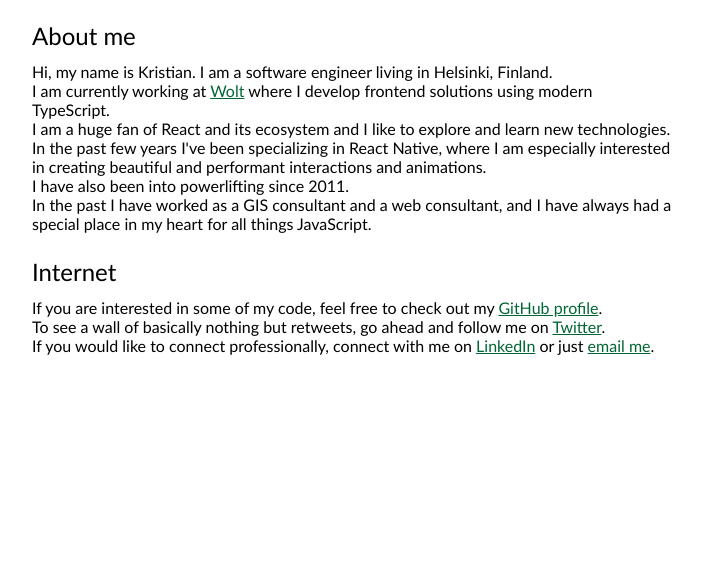
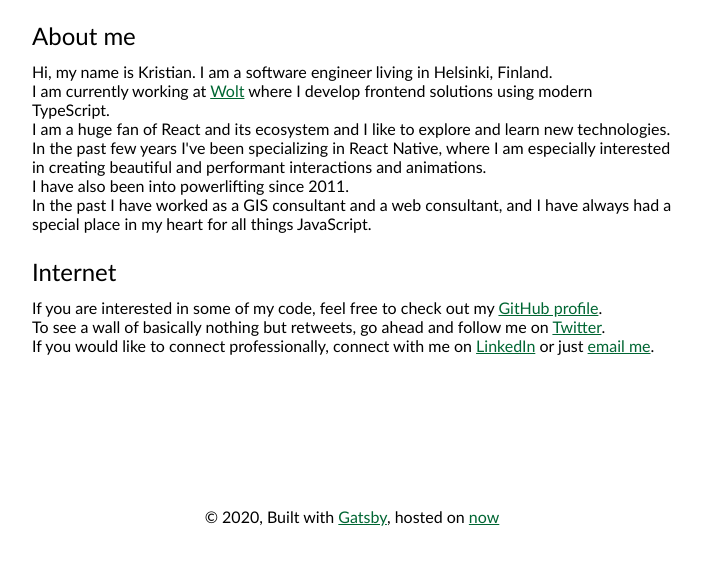
Before and after one commit to sakarisson/sakarisson.com, a Gatsby site: page / in a window 1280 px wide. Shown: the part 197-762 px from the top of the page, without its empty margins (288-990 px from the left). Built offline with nearby package versions, Linux system fonts and the light colour scheme; Gatsby itself is replaced by a stand-in of ours.

Commit message:
Add footer

```diff
--- /dev/null
+++ b/src/Styles.ts
@@ -0,0 +1,5 @@
+import styled from "styled-components"
+
+export const Link = styled.a`
+  color: rgb(0, 102, 51);
+`
--- a/src/components/layout.tsx
+++ b/src/components/layout.tsx
@@ -3,6 +3,13 @@ import styled, { createGlobalStyle } from "styled-components"
 
 import Header from "./header"
 import SEO from "./seo"
+import { Paragraph } from "./Typography"
+import { Link } from "../Styles"
+
+enum GridArea {
+  CONTENT = "CONTENT",
+  FOOTER = "FOOTER",
+}
 
 const FONT_FAMILY =
   '"Gill Sans", "Gill Sans MT", "Calibri", "Lato", "sans-serif"'
@@ -16,9 +23,17 @@ const GlobalStyle = createGlobalStyle`
 
 const Root = styled.div`
   padding: 16px;
+  position: absolute;
+  top: 0;
+  left: 0;
+  bottom: 0;
+  right: 0;
   display: grid;
   grid-template-columns: 1fr 40em 1fr;
-  grid-template-areas: ". content .";
+  grid-template-rows: auto 5em;
+  grid-template-areas:
+    ". ${GridArea.CONTENT} ."
+    ". ${GridArea.FOOTER} .";
 
   @media only screen and (max-width: 42em) {
     grid-template-columns: 0 100% 0;
@@ -26,7 +41,13 @@ const Root = styled.div`
 `
 
 const Content = styled.div`
-  grid-area: content;
+  grid-area: ${GridArea.CONTENT};
+  padding-bottom: 3em;
+`
+
+const Footer = styled.footer`
+  grid-area: ${GridArea.FOOTER};
+  text-align: center;
 `
 
 type Props = {
@@ -42,6 +63,15 @@ const Layout: React.FC<Props> = ({ children }) => {
         <Header />
         <main>{children}</main>
       </Content>
+      <Footer>
+        <Paragraph>
+          © {new Date().getFullYear()}, Built with
+          {` `}
+          <Link href="https://www.gatsbyjs.org">Gatsby</Link>
+          {`, hosted on `}
+          <Link href="https://www.now.sh">now</Link>
+        </Paragraph>
+      </Footer>
     </Root>
   )
 }
--- a/src/pages/index.tsx
+++ b/src/pages/index.tsx
@@ -1,6 +1,7 @@
 import React from "react"
 import styled from "styled-components"
 
+import * as S from "../Styles"
 import Layout from "../components/layout"
 import * as Typography from "../components/Typography"
 
@@ -10,10 +11,6 @@ const Heading = styled(Typography.Heading)`
 
 const Paragraph = styled(Typography.Paragraph)``
 
-const Link = styled.a`
-  color: rgb(0, 102, 51);
-`
-
 const IndexPage = () => (
   <Layout>
     <Heading>About me</Heading>
@@ -22,8 +19,8 @@ const IndexPage = () => (
       Finland.
     </Paragraph>
     <Paragraph>
-      I am currently working at <Link href="https://wolt.com/">Wolt</Link> where
-      I develop frontend solutions using modern TypeScript.
+      I am currently working at <S.Link href="https://wolt.com/">Wolt</S.Link>{" "}
+      where I develop frontend solutions using modern TypeScript.
     </Paragraph>
     <Paragraph>
       I am a huge fan of React and its ecosystem and I like to explore and learn
@@ -39,18 +36,18 @@ const IndexPage = () => (
     <Heading>Internet</Heading>
     <Paragraph>
       If you are interested in some of my code, feel free to check out my{" "}
-      <Link href="https://github.com/Sakarisson/">GitHub profile</Link>.
+      <S.Link href="https://github.com/Sakarisson/">GitHub profile</S.Link>.
     </Paragraph>
     <Paragraph>
       To see a wall of basically nothing but retweets, go ahead and follow me on{" "}
-      <Link href="https://twitter.com/ksakarisson">Twitter</Link>.
+      <S.Link href="https://twitter.com/ksakarisson">Twitter</S.Link>.
     </Paragraph>
     <Paragraph>
       If you would like to connect professionally, connect with me on{" "}
-      <Link href="https://www.linkedin.com/in/kristiansakarisson/">
+      <S.Link href="https://www.linkedin.com/in/kristiansakarisson/">
         LinkedIn
-      </Link>{" "}
-      or just <Link href="mailto: kristian@sakarisson.com">email me</Link>.
+      </S.Link>{" "}
+      or just <S.Link href="mailto: kristian@sakarisson.com">email me</S.Link>.
     </Paragraph>
   </Layout>
 )
```
